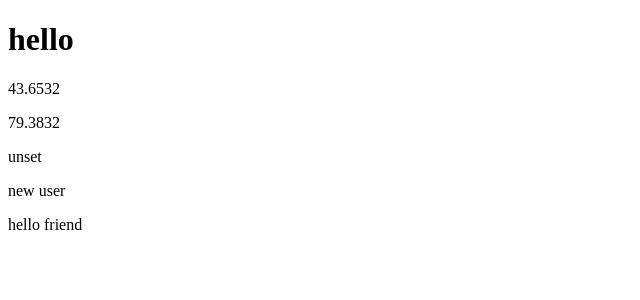
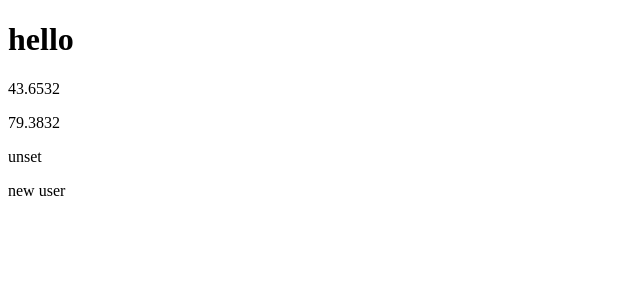
Before and after one commit to aprilllllllll/personal-project, a React (Vite) app: page / in a window 1280 px wide. Shown: the top 300 px of the page, without its empty margins (0-640 px from the left). Built offline with nearby package versions, Linux system fonts and the light colour scheme; no server answers.

Commit message:
delete p

```diff
--- a/src/component/Weather.jsx
+++ b/src/component/Weather.jsx
@@ -17,7 +17,7 @@ export default function Weather({ latitude, longitude }) {
       <p>{longitude}</p>
       <p>{import.meta.env.VITE_WEATHER_APIKEY}</p>
       <p>new user</p>
-      <p>hello friend</p>
+
     </>
   );
 }
```
